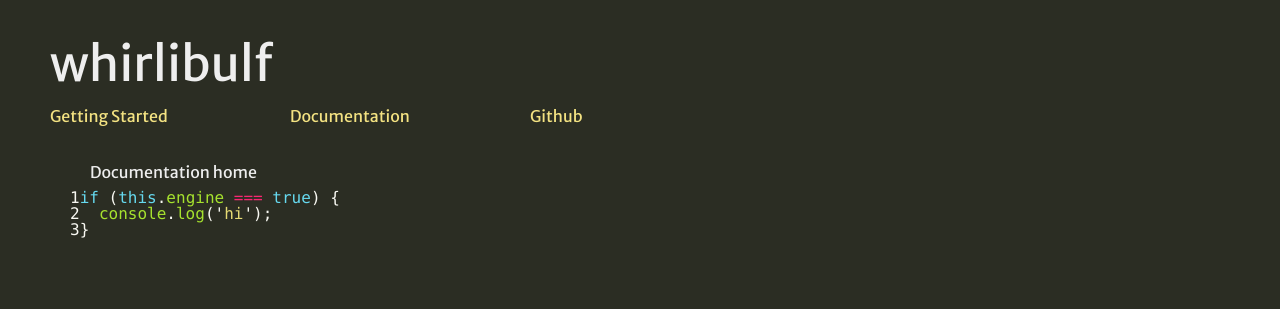
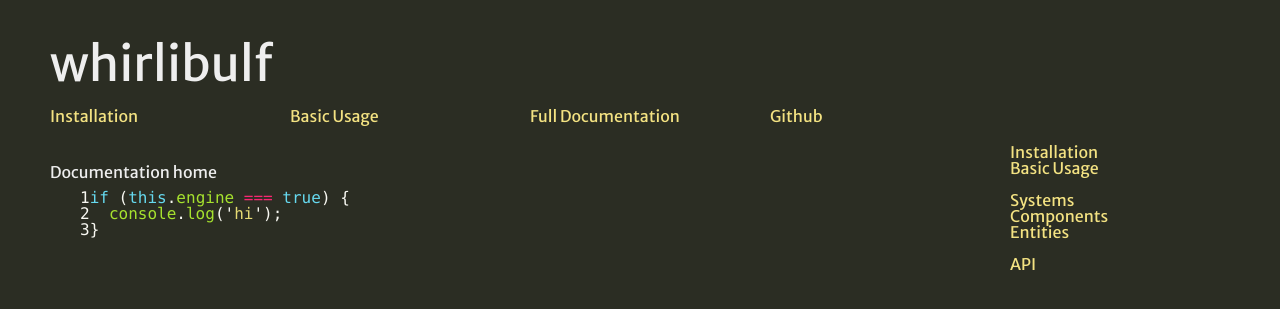
Before and after one commit to whirlibulf/engine, a Jekyll site: the page built from docs/index.md, in a window 1280 px wide. Shown: the top 309 px of the page. Built offline with Jekyll 4.4.1, drawn with Linux system fonts in a browser that asks for light colours; some web fonts are replaced.

Commit message:
Add some documentation

```diff
--- a/_config.yml
+++ b/_config.yml
@@ -1,3 +1,3 @@
 name: Whirlibulf Game Engine
 pygments: true
-url: http://whirlibulf.com
+#url: http://whirlibulf.com
--- /dev/null
+++ b/_includes/sidebar.html
@@ -0,0 +1,10 @@
+<ul>
+    <li><a href="{{ site.url }}/docs/installation.html">Installation</a></li>
+    <li><a href="{{ site.url }}/docs/basic-usage.html">Basic Usage</a></li>
+    <br />
+    <li><a href="{{ site.url }}/docs/systems.html">Systems</a></li>
+    <li><a href="{{ site.url }}/docs/components.html">Components</a></li>
+    <li><a href="{{ site.url }}/docs/entities.html">Entities</a></li>
+    <br />
+    <li><a href="{{ site.url }}/docs/api.html">API</a></li>
+</ul>
--- a/_layouts/default.html
+++ b/_layouts/default.html
@@ -23,10 +23,13 @@
 
         <div class="grid-container" id="nav">
             <div class="grid-20">
-                <a href="{{ site.url }}/docs/getting-started.html">Getting Started</a>
+                <a href="{{ site.url }}/docs/installation.html">Installation</a>
             </div>
             <div class="grid-20">
-                <a href="{{ site.url }}/docs/index.html">Documentation</a>
+                <a href="{{ site.url }}/docs/basic-usage.html">Basic Usage</a>
+            </div>
+            <div class="grid-20">
+                <a href="{{ site.url }}/docs/index.html">Full Documentation</a>
             </div>
             <div class="grid-20">
                 <a href="https://github.com/whirlibulf/engine">Github</a>
@@ -34,7 +37,7 @@
         </div>
 
         <div class="grid-container" id="content">
-            <div class="grid-100">
+            <div class="grid-100 grid-parent">
                 {{ content }}
             </div>
         </div>
--- a/_layouts/docs.html
+++ b/_layouts/docs.html
@@ -4,4 +4,10 @@ layout: default
 
 <!--Add documentation sidebar-->
 
+<div class="grid-80">
 {{ content }}
+</div>
+
+<div class="grid-20">
+{% include sidebar.html %}
+</div>
--- a/css/main.css
+++ b/css/main.css
@@ -50,12 +50,11 @@ strong {
 
 p {
   padding-top: 20px;
-  padding-left: 40px;
 }
 
 .shell {
   padding-top: 20px;
-  padding-left: 40px;
+  padding-left: 30px;
   font-family: "Droid Sans Mono", "Monaco", "Courier New", monospace;
 }
 
@@ -73,11 +72,19 @@ p {
 
 .highlighttable {
   margin-top: 20px;
-  margin-left: 20px;
+  margin-left: 10px;
 }
 
 .highlight {
-  margin-left: 10px;
+  margin-left: 20px;
   padding: 10px;
   font-family: "Droid Sans Mono", "Monaco", "Courier New", monospace;
 }
+
+code {
+  font-family: "Droid Sans Mono", "Monaco", "Courier New", monospace;
+}
+
+p code {
+  color: #EE5856;
+}
```
Also changed, not shown: docs/api.md (added, +184 -0 lines), docs/basic-usage.md (added, +6 -0 lines), docs/components.md (added, +4 -0 lines), docs/entities.md (added, +4 -0 lines), docs/getting-started.md (deleted, +0 -6 lines), docs/installation.md (added, +6 -0 lines), docs/systems.md (added, +4 -0 lines), index.md (+5 -1 lines).
